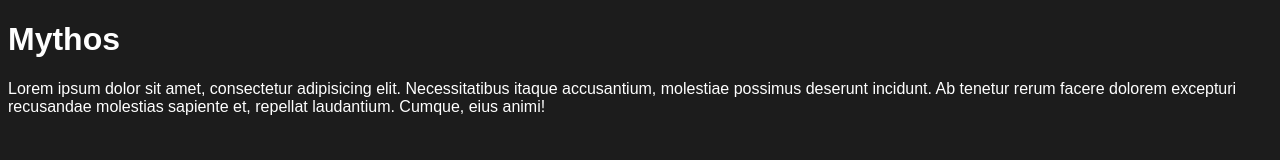
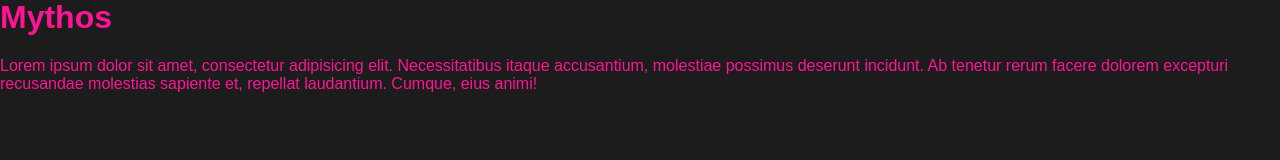
Before and after one commit to guitarzandy009/coder-coder-sass-lesson, a plain HTML site: page index.html in a window 1280 px wide. Drawn offline with Linux system fonts and the light colour scheme; files whose address does not match are found by name.

Commit message:
add sass partials

```diff
--- a/app/scss/globals/_boilerplate.scss
+++ b/app/scss/globals/_boilerplate.scss
@@ -0,0 +1,17 @@
+html {
+    box-sizing: border-box;
+    font-size: 100%;
+}
+
+*, *::before, *::after {
+    box-sizing: inherit;
+}
+
+body {
+    margin: 0;
+    padding: 0;
+    font-family: Arial, Helvetica, sans-serif;
+    background-color: hsl(0, 0%, 11%);
+    // color: hsl(0, 0%, 100%);
+    color: deeppink;
+}
--- /dev/null
+++ b/app/scss/globals/_index.scss
@@ -0,0 +1,2 @@
+@forward 'boilerplate';
+@forward 'typography';
--- a/app/scss/globals/_typography.scss
+++ b/app/scss/globals/_typography.scss
@@ -0,0 +1,13 @@
+h1, h2, h3 {
+    font-weight: 700;
+    line-height: 1.1;
+    margin-top: 0;
+}
+
+p {
+    margin-top: 0;
+}
+
+a, a:visited, a:active {
+    text-decoration: none;
+}
--- a/app/scss/style.scss
+++ b/app/scss/style.scss
@@ -1,5 +1 @@
-body {
-    font-family: Arial, Helvetica, sans-serif;
-    background-color: hsl(0, 0%, 11%);
-    color: hsl(0, 0%, 100%);
-}
+@forward 'globals';
```
Also changed, not shown: app/scss/globals/_inde.scss (deleted), dist/style.css, 1 other file.
